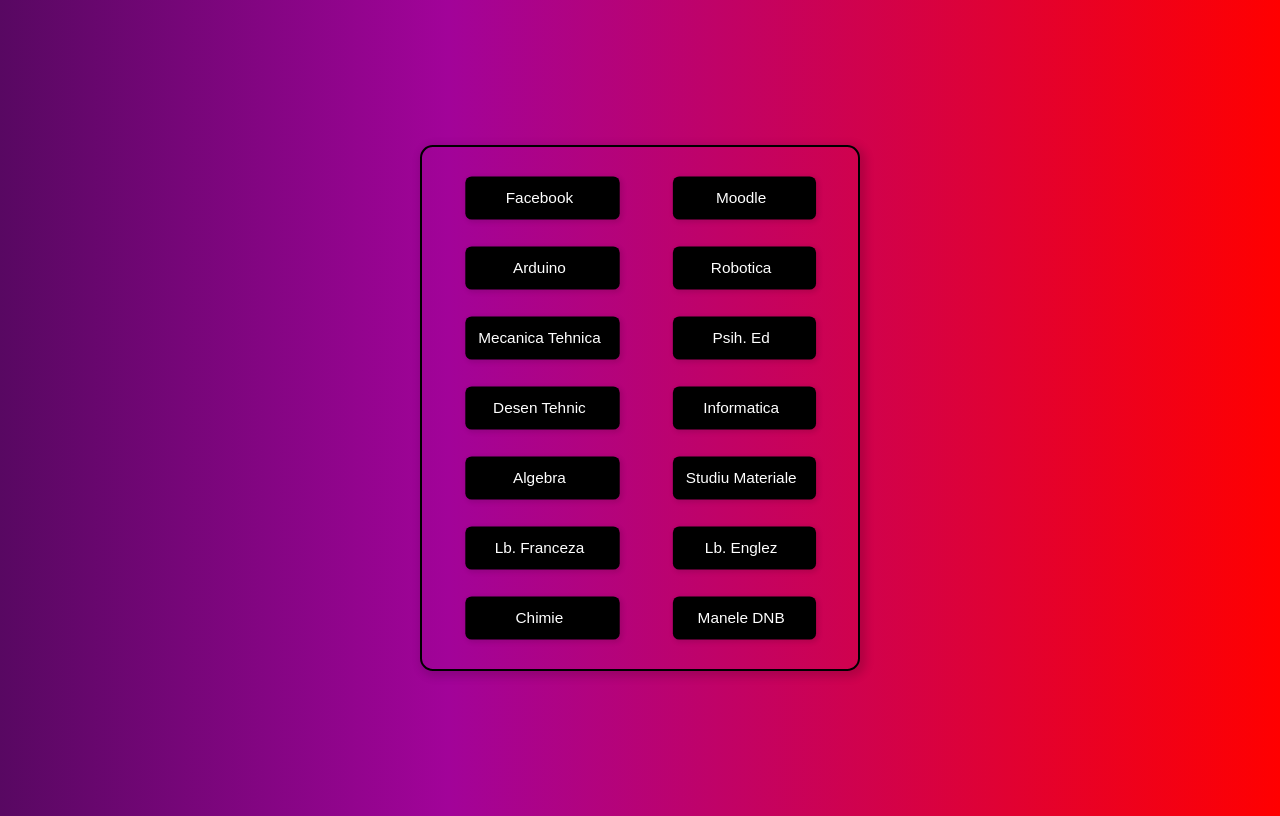
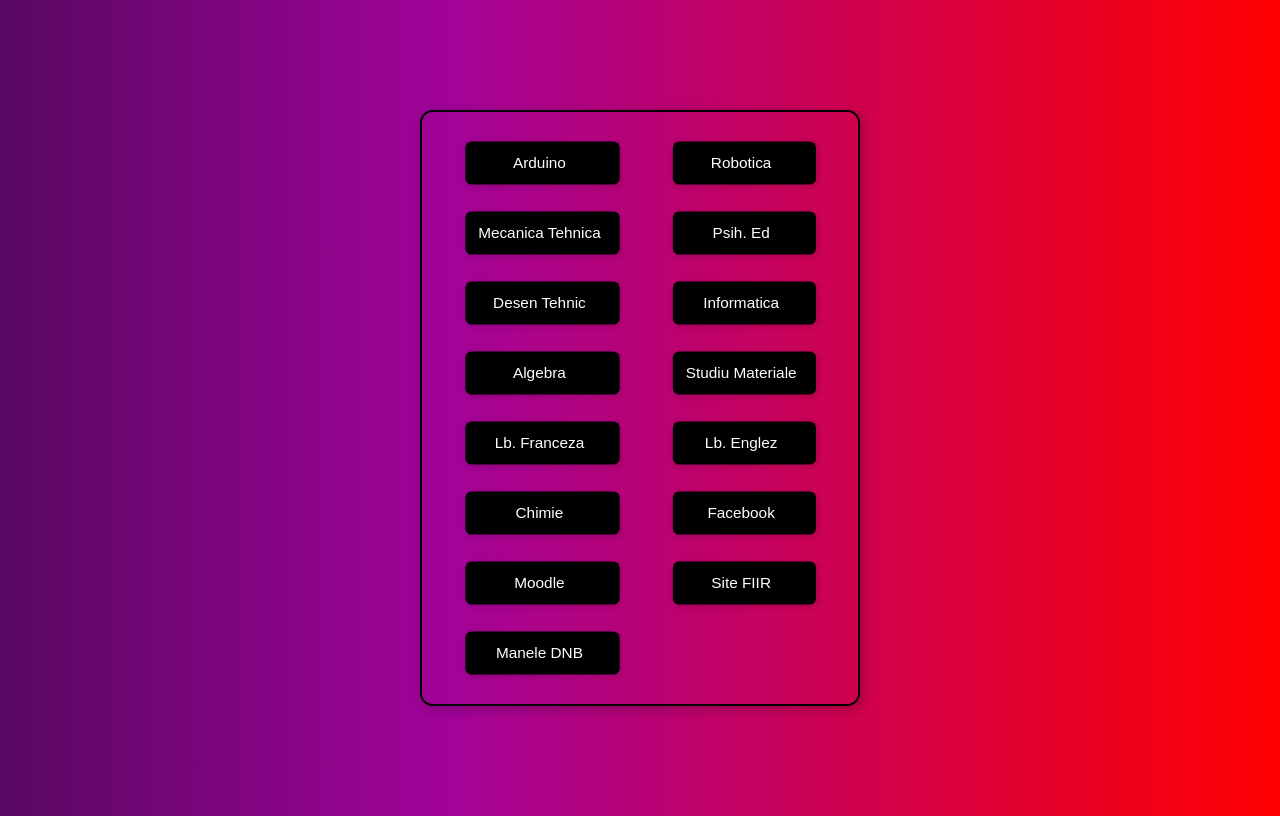
Before and after one commit to FcGod/OrarFIIR, a plain HTML site: page index.html in a window 1280 px wide. Drawn offline with nearby package versions, Linux system fonts and the light colour scheme.

Commit message:
Update index.html

```diff
--- a/index.html
+++ b/index.html
@@ -81,17 +81,6 @@
 
   <div class="btn-wrap">
 
-
-    <a class="btn apple" href="https://www.apple.com">
-      <span>Facebook</span>
-      <i class="fab fa-apple"></i>
-    </a>
-
-    <a class="btn apple" href="https://www.apple.com">
-      <span>Moodle</span>
-      <i class="fab fa-apple"></i>
-    </a>
-
     <a class="btn apple" href="https://teams.microsoft.com/l/team/19%3ab7c60d27973744cabbc0bb097afdc177%40thread.tacv2/conversations?groupId=4729f677-bf8d-46e3-a5da-4d4bccf41c63&tenantId=2d8cc8ba-8dda-4334-9e5c-fac2092e9bac">
       <span>Arduino</span>
       <i class="fab fa-apple"></i>
@@ -147,11 +136,26 @@
       <i class="fab fa-apple"></i>
     </a>
 
+    <a class="btn apple" href="https://www.apple.com">
+      <span>Facebook</span>
+      <i class="fab fa-apple"></i>
+    </a>
+
+    <a class="btn apple" href="https://www.apple.com">
+      <span>Moodle</span>
+      <i class="fab fa-apple"></i>
+    </a>
+
+    <a class="btn apple" href="http://www.fiir.upb.ro/index.php/ro/component/content/?view=featured">
+      <span>Site FIIR</span>
+      <i class="fab fa-apple"></i>
+    </a>
 
     <a class="btn apple" href="https://www.youtube.com/watch?v=X97frZY9k5M">
       <span>Manele DNB</span>
       <i class="fab fa-apple"></i>
     </a>
+
 
 
 
```
